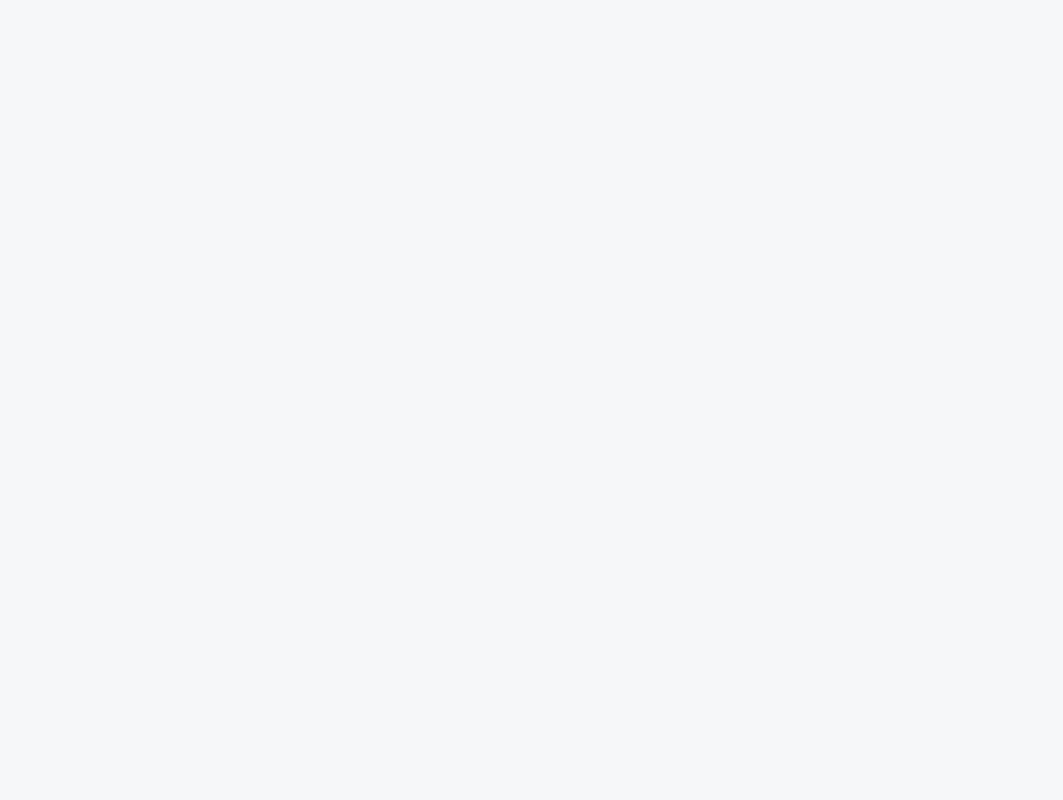
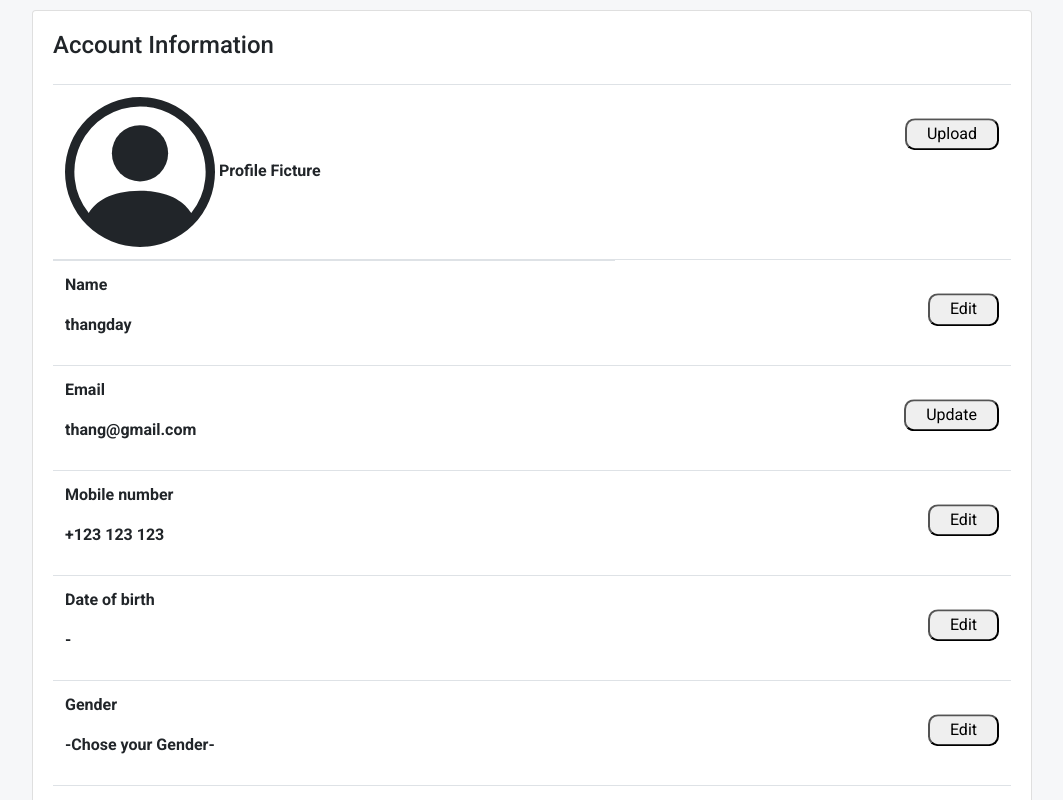
Before and after one commit to GroupOfTue/food-web, a React app: page /Aboutme in a window 1280 px wide. Before the commit this address had no page. Shown: the top 800 px of the page, without its empty margins (108-1171 px from the left). Built offline with nearby package versions, Linux system fonts and the light colour scheme.

Commit message:
Update giao dien aboutme

```diff
--- /dev/null
+++ b/src/pages/Aboutme/Aboutme.module.scss
@@ -0,0 +1,28 @@
+
+button{
+    padding: 5px 20px;
+    border-radius: 10px;
+    float: right;
+    transform: translateY(calc(50% + 5px));
+    &:hover {
+        background-color: #ff6a00;
+        border-color: #9099a6;;
+      }
+}
+.flex-container {
+    display: flex;
+    align-items: stretch;
+    background-color: #f1f1f1;
+    > div {
+        // Áp dụng flex-grow cho tất cả các phần tử div
+        background-color: DodgerBlue;
+        color: white;
+        margin: 10px;
+        text-align: center;
+        line-height: 75px;
+        font-size: 30px;
+    }
+
+
+
+}
--- /dev/null
+++ b/src/pages/Aboutme/index.js
@@ -0,0 +1,78 @@
+import classNames from 'classnames/bind';
+import clsx from 'clsx';
+
+import styles from './Aboutme.module.scss';
+import images from '~/access/images';
+
+function Aboutme() {
+  const cx = classNames.bind(styles);
+  return (
+    <section className={(clsx('section-conten padding-y'), cx('container'))} style={{ 'minHeight': '84vh' }}>
+
+      <div className="card mx-auto" style={{ 'maxWidth': '1000px', 'marginTop': '10px' }}>
+        <div className="card-body">
+          <h4 className="card-title mb-4">Account Information</h4>
+          <table class="table">
+            <thead>
+              <tr>
+                <th scope="col"><svg xmlns="http://www.w3.org/2000/svg" width="150" height="150" fill="currentColor" class="bi bi-person-circle" viewBox="0 0 16 16">
+                  <path d="M11 6a3 3 0 1 1-6 0 3 3 0 0 1 6 0" />
+                  <path fill-rule="evenodd" d="M0 8a8 8 0 1 1 16 0A8 8 0 0 1 0 8m8-7a7 7 0 0 0-5.468 11.37C3.242 11.226 4.805 10 8 10s4.757 1.225 5.468 2.37A7 7 0 0 0 8 1" />
+                </svg> Profile Ficture</th>
+                <td scope="col"><button>Upload</button></td>
+              </tr>
+            </thead>
+            <tbody>
+              <tr>
+                <th scope="row"><p>Name</p>
+                  <p class="label-Name">thangday</p>
+                </th>
+                <td><button>Edit</button></td>
+
+              </tr>
+              <tr>
+                <th scope="row"><p>Email</p>
+                  <p class="label-Email">thang@gmail.com</p>
+                </th>
+                <td><button>Update</button></td>
+
+              </tr>
+              <tr>
+                <th scope="row"><p>Mobile number</p>
+                  <p class="label-Mobilephone">+123 123 123</p>
+                </th>
+                <td><button>Edit</button></td>
+              </tr>
+              <tr>
+                <th scope="row"><p>Date of birth</p>
+                  <p class="label-Date">-</p>
+                </th>
+                <td><button>Edit</button></td>
+              </tr>
+              <tr>
+                <th scope="row"><p>Gender</p>
+                  <p class="label-Gender">-Chose your Gender-</p></th>
+                <td><button>Edit</button></td>
+              </tr>
+              <tr>
+                <th scope="row"><p>Password</p>
+                  <p class="label-Password " type="password"></p>
+                </th>
+
+                <td><button>Change Password</button></td>
+              </tr>
+
+            </tbody>
+          </table>
+        </div>
+      </div>
+      <p className="text-center mt-4">
+        Back to Home <a href="./">Home</a>
+      </p>
+      <br />
+      <br />
+    </section>
+  );
+}
+
+export default Aboutme;
--- a/src/routes/index.js
+++ b/src/routes/index.js
@@ -5,6 +5,7 @@ import ItemDetails from '~/pages/ItemDetails'
 import CartItem from '~/pages/CartItem'
 import Login from '~/pages/Login'
 import Register from '~/pages/Register'
+import Aboutme from '~/pages/Aboutme';
 
 
 //Public routes
@@ -16,6 +17,7 @@ const publicRoutes = [
   { path: '/CartItem', component: CartItem},
   { path: '/Login', component: Login, layout: null},
   { path: '/Register', component: Register, layout: null},
+  { path: '/Aboutme', component: Aboutme, layout: null},
 ];
 
 //Private routes
```
